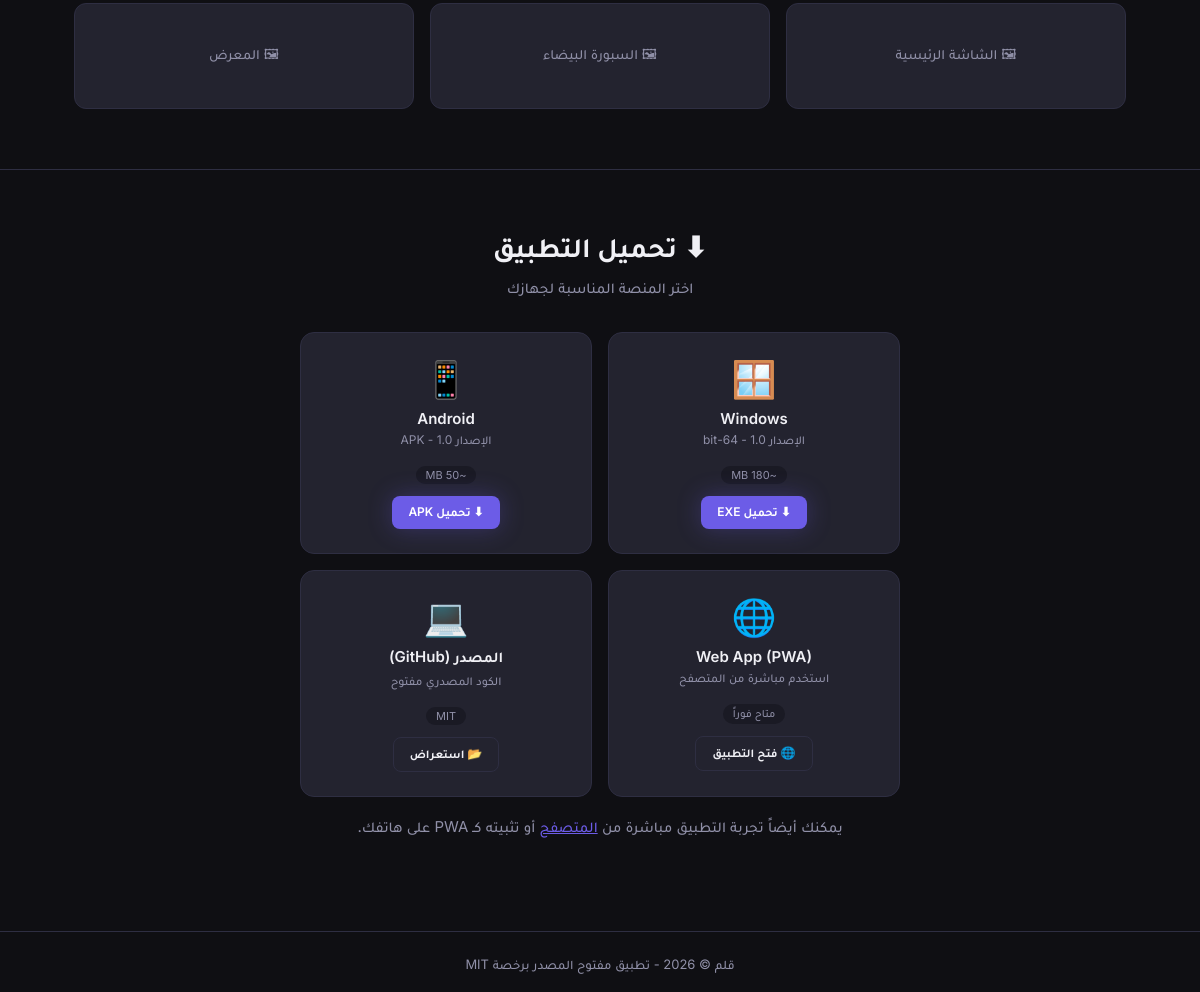
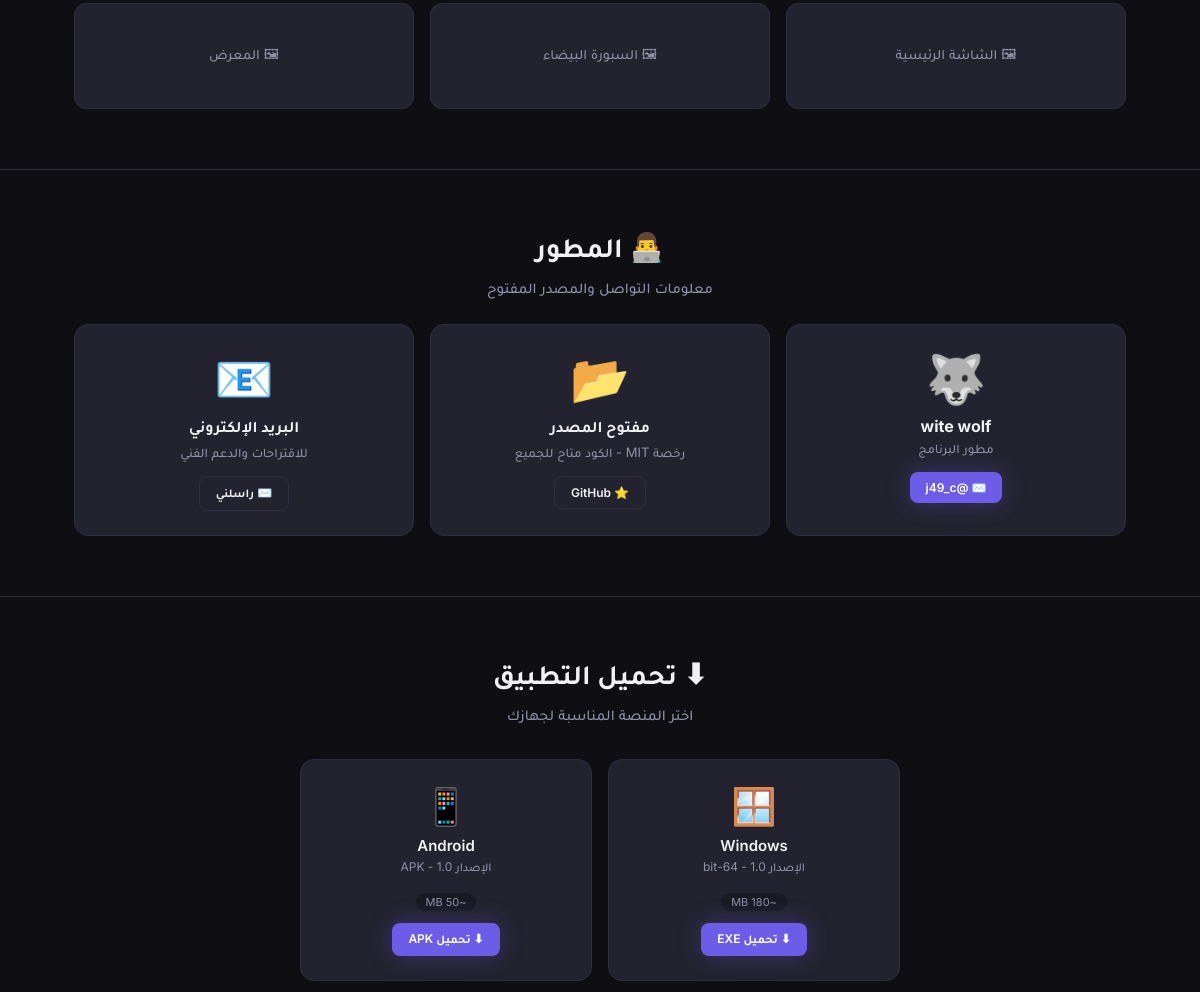
Before and after one commit to wite-wolf/qalam, an Electron app: page index.html in a window 1200 px wide. Shown: the part 1808-2800 px from the top of the page. Drawn offline with Linux system fonts and the light colour scheme.

Commit message:
v1.0.0 - إضافة مطور، تحديث صفحة الهبوط، تحسينات

```diff
--- a/index.html
+++ b/index.html
@@ -151,7 +151,8 @@
         <div class="links">
             <a href="#features">المميزات</a>
             <a href="#download">تحميل</a>
-            <a href="https://github.com" target="_blank">GitHub</a>
+            <a href="https://github.com/wite-wolf/qalam" target="_blank">GitHub</a>
+            <a href="#developer">المطور</a>
         </div>
     </nav>
 
@@ -243,6 +244,33 @@
         </div>
     </section>
 
+    <section class="developer" id="developer" style="padding:60px 0;border-top:1px solid var(--border);">
+        <div class="container" style="text-align:center;">
+            <h2 style="font-size:28px;font-weight:700;margin-bottom:8px;">👨‍💻 المطور</h2>
+            <p style="color:var(--muted);margin-bottom:24px;font-size:15px;">معلومات التواصل والمصدر المفتوح</p>
+            <div style="display:flex;flex-wrap:wrap;justify-content:center;gap:16px;">
+                <div class="dl-card" style="flex:1;min-width:220px;">
+                    <div style="font-size:48px;margin-bottom:8px;">🐺</div>
+                    <h3 style="font-size:16px;font-weight:700;">wite wolf</h3>
+                    <p style="font-size:13px;color:var(--muted);margin:4px 0 12px;">مطور البرنامج</p>
+                    <a href="https://t.me/j49_c" target="_blank" class="btn-primary btn-sm">✉️ @j49_c</a>
+                </div>
+                <div class="dl-card" style="flex:1;min-width:220px;">
+                    <div style="font-size:48px;margin-bottom:8px;">📂</div>
+                    <h3 style="font-size:16px;font-weight:700;">مفتوح المصدر</h3>
+                    <p style="font-size:13px;color:var(--muted);margin:4px 0 12px;">رخصة MIT - الكود متاح للجميع</p>
+                    <a href="https://github.com/wite-wolf/qalam" target="_blank" class="btn-secondary btn-sm">⭐ GitHub</a>
+                </div>
+                <div class="dl-card" style="flex:1;min-width:220px;">
+                    <div style="font-size:48px;margin-bottom:8px;">📧</div>
+                    <h3 style="font-size:16px;font-weight:700;">البريد الإلكتروني</h3>
+                    <p style="font-size:13px;color:var(--muted);margin:4px 0 12px;">للاقتراحات والدعم الفني</p>
+                    <a href="mailto:host.for.wolf@gmail.com" class="btn-secondary btn-sm">✉️ راسلني</a>
+                </div>
+            </div>
+        </div>
+    </section>
+
     <section class="download" id="download">
         <div class="container">
             <h2>⬇ تحميل التطبيق</h2>
@@ -278,7 +306,7 @@
                     <p>الكود المصدري مفتوح</p>
                     <div class="size-badge">MIT</div>
                     <br>
-                    <a href="https://github.com" class="btn-secondary btn-sm" target="_blank">📂 استعراض</a>
+                    <a href="https://github.com/wite-wolf/qalam" class="btn-secondary btn-sm" target="_blank">📂 استعراض</a>
                 </div>
             </div>
             <p class="dl-note">
@@ -291,6 +319,7 @@
     <footer>
         <div class="container">
             <p>قلم © 2026 - تطبيق مفتوح المصدر برخصة MIT</p>
+            <p style="margin-top:4px;font-size:12px;">مطور بواسطة <strong>wite wolf</strong> | <a href="https://t.me/j49_c" style="color:var(--accent);text-decoration:none;">@j49_c</a></p>
         </div>
     </footer>
 
```
Also changed, not shown: js/pages/settings.js (+16 -2 lines).
